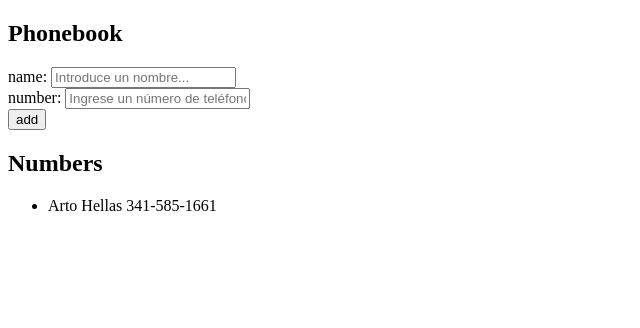
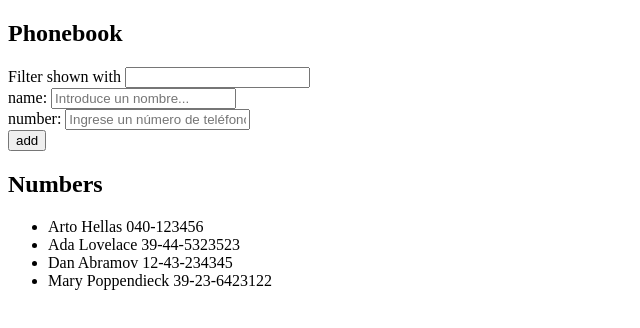
Before and after one commit to tinchoran/fullStackOpenCurso, a React (Vite) app in the folder part2/phoneBook/: page / in a window 1280 px wide. Shown: the top 328 px of the page, without its empty margins (0-640 px from the left). Built offline with nearby package versions, Linux system fonts and the light colour scheme.

Commit message:
Ejercicio 2.9 resuelto

```diff
--- a/part2/phoneBook/src/App.jsx
+++ b/part2/phoneBook/src/App.jsx
@@ -1,9 +1,15 @@
 import { useState } from 'react'
 
 const App = () => {
-  const [ persons, setPersons ] = useState( [ { name: 'Arto Hellas', number: '341-585-1661' } ] );
+  const [persons, setPersons] = useState([
+    { name: 'Arto Hellas', number: '040-123456', id: 1 },
+    { name: 'Ada Lovelace', number: '39-44-5323523', id: 2 },
+    { name: 'Dan Abramov', number: '12-43-234345', id: 3 },
+    { name: 'Mary Poppendieck', number: '39-23-6423122', id: 4 }
+  ])
   const [ newNumber, setNewNumber ] = useState('');
   const [ newName, setNewName ] = useState('')
+  const [ filterValue, setFilterValue ] = useState('');
 
   const handleNameChange = (event) => {
     setNewName(event.target.value)
@@ -12,6 +18,14 @@
   const handleNumberChange = (event) => {
     setNewNumber(event.target.value);
   }
+
+  const handleFilterChange = (event) => {
+    setFilterValue(event.target.value)
+  }
+
+  const filteredPersons = (filterValue === "")
+    ?persons
+    :persons.filter( person => person.name.toLowerCase().includes(filterValue.toLowerCase()) );
 
   const handleSubmit = (event) => {
     event.preventDefault();
@@ -29,6 +43,9 @@
   return (
     <div>
       <h2>Phonebook</h2>
+      <form>
+        <div>Filter shown with <input onChange={ handleFilterChange } value={filterValue} /></div>
+      </form>
       <form onSubmit={handleSubmit}>
         <div>
           name: <input onChange={handleNameChange} value={newName} placeholder='Introduce un nombre...' />
@@ -42,7 +59,7 @@
       </form>
       <h2>Numbers</h2>
       <ul>
-        {persons.map(person => <li key={person.name} >{person.name} {person.number} </li>)}
+        {filteredPersons.map(person => <li key={person.name} >{person.name} {person.number} </li>)}
       </ul>
     </div>
   )
```
